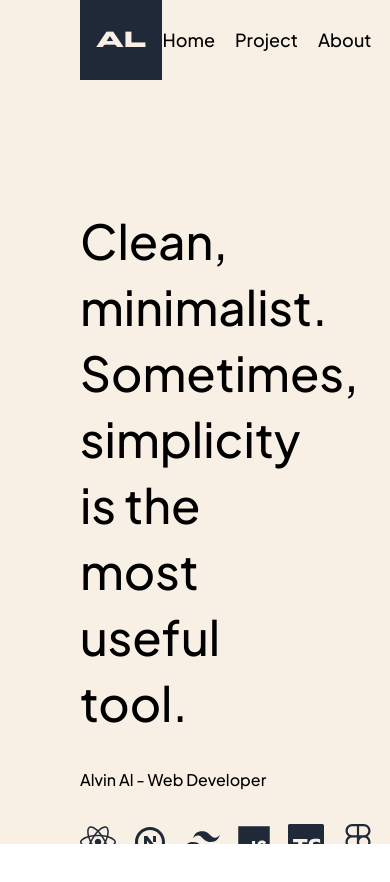
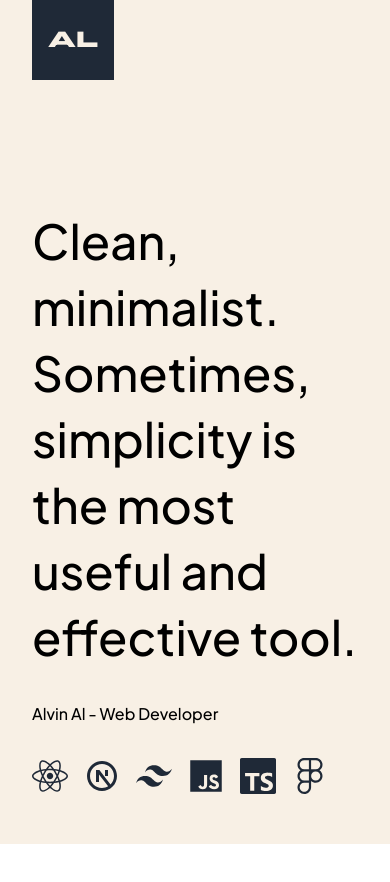
Before and after one commit to alvin-al/alvin-portfolio, a Next.js app: page /alt in a window 390 px wide. Shown: the top 882 px of the page. Before the commit the page ends 844 px from the top, so only its background shows below. Built offline with nearby package versions, Linux system fonts and the light colour scheme.

Commit message:
Add responsive

```diff
--- a/app/alt/page.tsx
+++ b/app/alt/page.tsx
@@ -4,7 +4,7 @@ import React from "react";
 
 const page = () => {
   return (
-    <div className='bg-[#F8F0E5] w-full h-screen text-2xl px-20'>
+    <div className='bg-[#F8F0E5] w-full h-full pb-40 text-2xl px-8 md:px-20'>
       <Navigation />
       <Homepage />
     </div>
--- a/components/alt_page/Homepage.tsx
+++ b/components/alt_page/Homepage.tsx
@@ -10,9 +10,9 @@ const Homepage = () => {
     <div className='h-4/5 flex flex-col pt-32 gap-16'>
       {/* title */}
       <div className='flex flex-col gap-8'>
-        <p className='text-5xl w-4/5 leading-snug font-medium'>
+        <p className='text-5xl md:w-4/5 leading-snug font-medium'>
           Clean, minimalist. <br />
-          Sometimes, simplicity is the most useful tool.
+          Sometimes, simplicity is the most useful and effective tool.
         </p>
         <p className='text-base font-medium'>Alvin Al - Web Developer</p>
         <div className='w-fit h-fit flex gap-4 text-gray-800'>
--- a/components/alt_page/navigation.tsx
+++ b/components/alt_page/navigation.tsx
@@ -16,7 +16,7 @@ const Navigation = () => {
           AL
         </p>
       </Link>
-      <div className='flex gap-5 text-lg font-medium justify-center'>
+      <div className='hidden md:flex gap-5 text-lg font-medium justify-center'>
         <Link href='/'>
           <p>Home</p>
         </Link>
```
